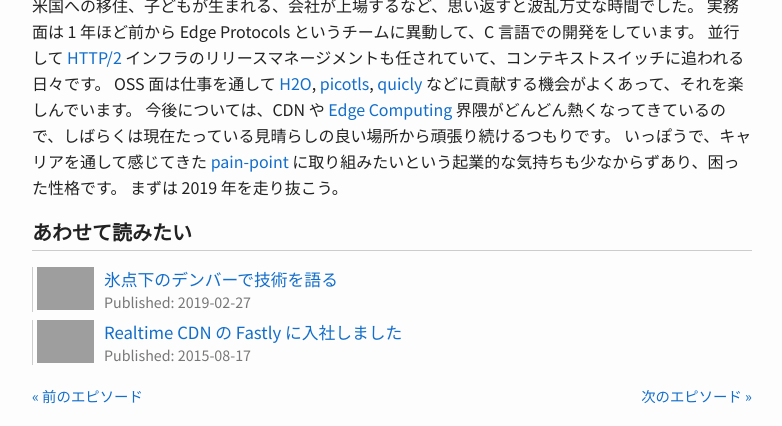
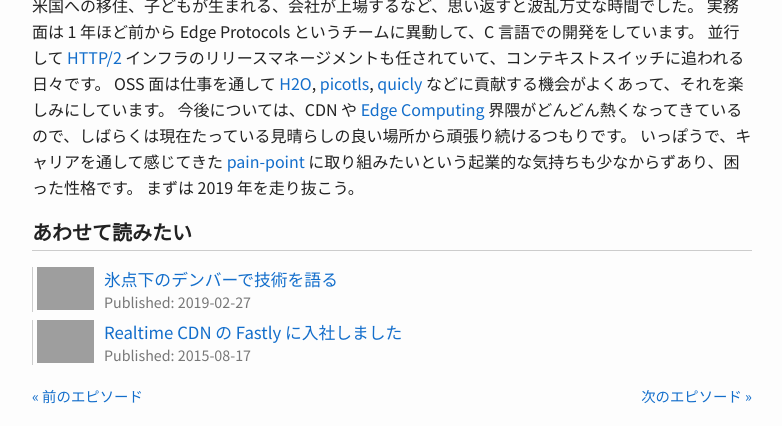
Before and after one commit to toru/ep.torumk.com, a Jekyll site: the page built from _posts/2019-08-19-fastly-year-five.md, in a window 1280 px wide, cut to the strip 725-1151 px from the top of the page. Shown: the whole strip, without its empty margins (248-1030 px from the left). Built offline with Jekyll 4.4.1, drawn with Linux system fonts in a browser that asks for light colours; grey boxes are pictures that could not be loaded.

```diff
--- a/_posts/2019-08-19-fastly-year-five.md
+++ b/_posts/2019-08-19-fastly-year-five.md
@@ -20,7 +21,7 @@
 米国への移住、子どもが生まれる、会社が上場するなど、思い返すと波乱万丈な時間でした。
 実務面は 1 年ほど前から Edge Protocols というチームに異動して、C 言語での開発をしています。
 並行して [HTTP/2](https://ja.wikipedia.org/wiki/HTTP/2) インフラのリリースマネージメントも任されていて、コンテキストスイッチに追われる日々です。
-OSS 面は仕事を通して [H2O](https://github.com/h2o/h2o), [picotls](https://github.com/h2o/picotls), [quicly](https://github.com/h2o/quicly) などに貢献する機会がよくあって、それを楽しんでいます。
+OSS 面は仕事を通して [H2O](https://github.com/h2o/h2o), [picotls](https://github.com/h2o/picotls), [quicly](https://github.com/h2o/quicly) などに貢献する機会がよくあって、それを楽しみにしています。
 今後については、CDN や [Edge Computing](https://en.wikipedia.org/wiki/Edge_computing) 界隈がどんどん熱くなってきているので、しばらくは現在たっている見晴らしの良い場所から頑張り続けるつもりです。
 いっぽうで、キャリアを通して感じてきた [pain-point](https://www.oxfordlearnersdictionaries.com/us/definition/english/pain-point) に取り組みたいという起業的な気持ちも少なからずあり、困った性格です。
 まずは 2019 年を走り抜こう。
```
Also changed, not shown: other parts of _posts/2019-08-19-fastly-year-five.md (+1 -0 lines).
